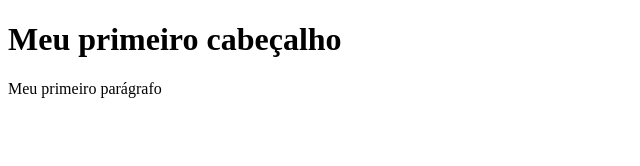
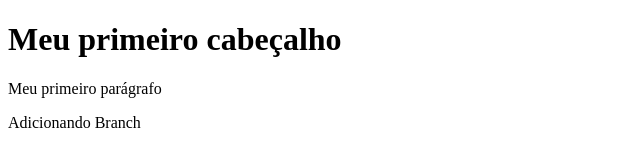
Before and after one commit to weuber01/curso_github, a plain HTML site: page primeiro.html in a window 1280 px wide. Shown: the whole page, without its empty margins (0-640 px from the left). Drawn offline with Linux system fonts and the light colour scheme.

Commit message:
adicionando branch

```diff
--- a/primeiro.html
+++ b/primeiro.html
@@ -5,5 +5,7 @@
 <h1>Meu primeiro cabeçalho</h1>
 <p>Meu primeiro parágrafo</p>
 
+<p>Adicionando Branch</p>
+
 </body>
 </html>
```
